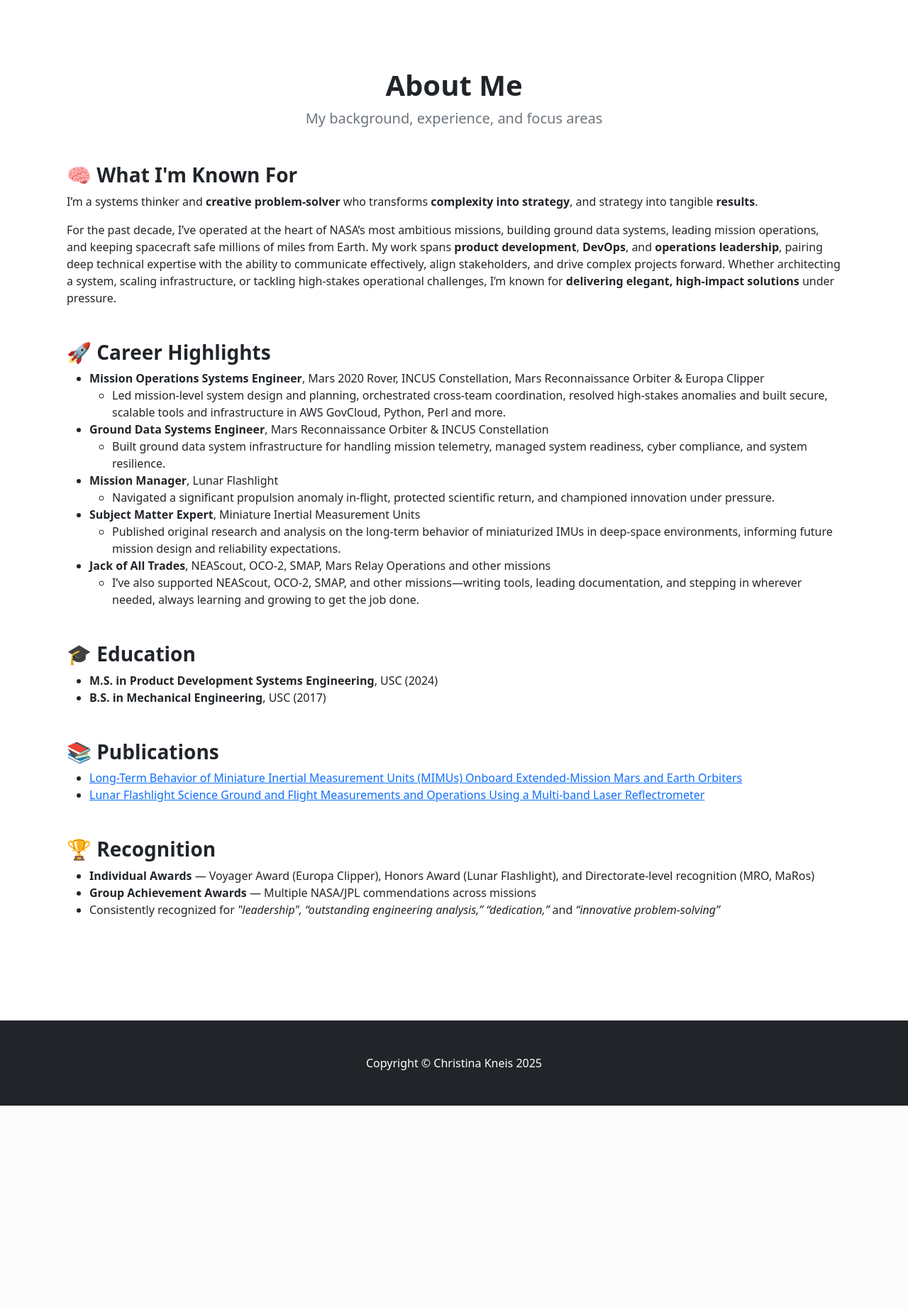
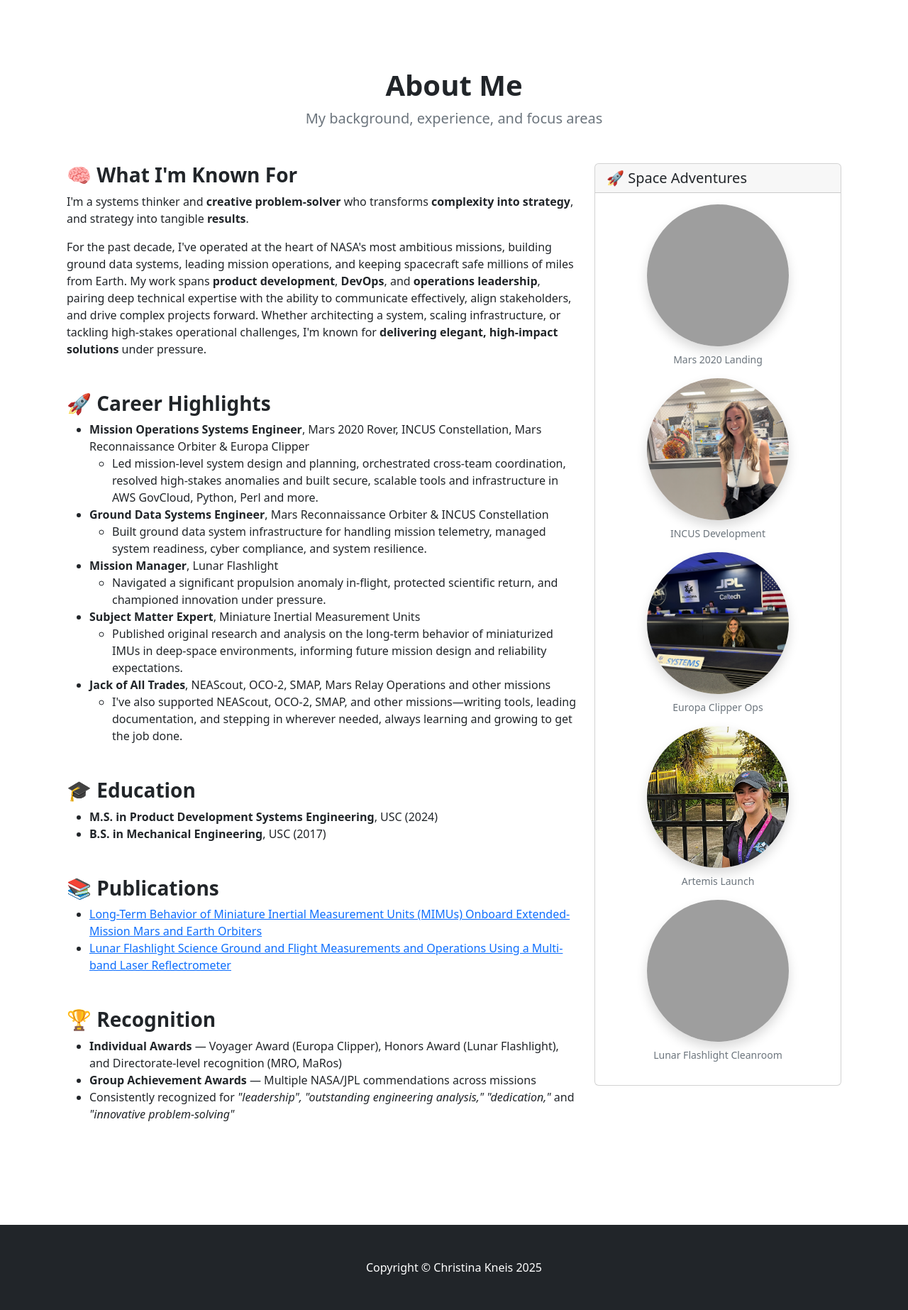
Before and after one commit to christinakneis/blog-flask-webapp, a Flask app: page /about in a window 1280 px wide. Shown: the part 56-1902 px from the top of the page at 71% size. Before the commit the page ends 1614 px from the top, so only its background shows below. Run offline with Flask 3, Linux system fonts and the light colour scheme; some libraries are stand-ins or nearby versions; grey boxes are pictures that could not be loaded.

Commit message:
more formatting updates

```diff
--- a/app/templates/about.html
+++ b/app/templates/about.html
@@ -8,20 +8,23 @@
         <p class="lead text-muted">My background, experience, and focus areas</p>
     </div>
 
+    <div class="row">
+        <!-- Main content -->
+        <div class="col-lg-8">
             <!-- What I'm Known For -->
             <div class="mb-5">
                 <h3 class="fw-semibold">🧠 What I'm Known For</h3>
                 <p>
-            I’m a systems thinker and <strong>creative problem-solver</strong> who transforms <strong>complexity into strategy</strong>,
+                    I'm a systems thinker and <strong>creative problem-solver</strong> who transforms <strong>complexity into strategy</strong>,
                     and strategy into tangible <strong>results</strong>.
                 </p>
                 <p>
-            For the past decade, I’ve operated at the heart of NASA’s most ambitious missions, building
+                    For the past decade, I've operated at the heart of NASA's most ambitious missions, building
                     ground data systems, leading mission operations, and keeping spacecraft safe millions of miles
                     from Earth. My work spans <strong>product development</strong>, <strong>DevOps</strong>, and <strong>operations leadership</strong>, pairing deep
                     technical expertise with the ability to communicate effectively, align stakeholders, and drive
                     complex projects forward. Whether architecting a system, scaling infrastructure, or tackling
-            high-stakes operational challenges, I’m known for <strong>delivering elegant,
+                    high-stakes operational challenges, I'm known for <strong>delivering elegant,
                     high-impact solutions</strong> under pressure.
                 </p>
             </div>
@@ -43,11 +46,9 @@
                         <ul><li>Published original research and analysis on the long-term behavior of miniaturized IMUs in deep-space environments, informing future mission design and reliability expectations.</li></ul>
                     </li>
                     <li><strong>Jack of All Trades</strong>, NEAScout, OCO-2, SMAP, Mars Relay Operations and other missions<br>
-                <ul><li>I’ve also supported NEAScout, OCO-2, SMAP, and other missions—writing tools, leading documentation, and stepping in wherever needed, always learning and growing to get the job done.</li></ul>
-
+                        <ul><li>I've also supported NEAScout, OCO-2, SMAP, and other missions—writing tools, leading documentation, and stepping in wherever needed, always learning and growing to get the job done.</li></ul>
                     </li>
                 </ul>
-
             </div>
 
             <!-- Education -->
@@ -86,8 +87,61 @@
                     <li>
                         <strong>Group Achievement Awards</strong> — Multiple NASA/JPL commendations across missions
                     </li>
-            <li>Consistently recognized for <em>"leadership", “outstanding engineering analysis,” “dedication,”</em> and <em>“innovative problem-solving”</em></li>
+                    <li>Consistently recognized for <em>"leadership", "outstanding engineering analysis," "dedication,"</em> and <em>"innovative problem-solving"</em></li>
                 </ul>
             </div>
         </div>
+
+        <!-- Right column with images -->
+        <div class="col-lg-4">
+            <!-- Space Adventures Images -->
+            <div class="card mb-4">
+                <div class="card-header">
+                    <h5 class="mb-0">🚀 Space Adventures</h5>
+                </div>
+                <div class="card-body text-center">
+                    <div class="mb-3">
+                        <img src="{{ url_for('static', filename='assets/home/mars2020.png') }}"
+                            alt="Christina Kneis Mars 2020 Mars Perseverance Rover Landing"
+                            class="shadow"
+                            style="width: 200px; height: 200px; object-fit: cover; border-radius: 50%;">
+                        <p class="small text-muted mt-2">Mars 2020 Landing</p>
+                    </div>
+
+                    <div class="mb-3">
+                        <img src="{{ url_for('static', filename='assets/home/incus.png') }}"
+                            alt="Christina Kneis INCUS Development"
+                            class="shadow"
+                            style="width: 200px; height: 200px; object-fit: cover; border-radius: 50%;">
+                        <p class="small text-muted mt-2">INCUS Development</p>
+                    </div>
+
+                    <div class="mb-3">
+                        <img src="{{ url_for('static', filename='assets/home/clipper.png') }}"
+                            alt="Christina Kneis Europa Clipper Ops"
+                            class="shadow"
+                            style="width: 200px; height: 200px; object-fit: cover; border-radius: 50%;">
+                        <p class="small text-muted mt-2">Europa Clipper Ops</p>
+                    </div>
+
+                    <div class="mb-3">
+                        <img src="{{ url_for('static', filename='assets/home/rocket.png') }}"
+                            alt="Christina Kneis Artemis Launch"
+                            class="shadow"
+                            style="width: 200px; height: 200px; object-fit: cover; border-radius: 50%;">
+                        <p class="small text-muted mt-2">Artemis Launch</p>
+                    </div>
+
+                    <div class="mb-3">
+                        <img src="{{ url_for('static', filename='assets/home/bunny.png') }}"
+                            alt="Christina Kneis Lunar Flashlight Cleanroom"
+                            class="shadow"
+                            style="width: 200px; height: 200px; object-fit: cover; border-radius: 50%;">
+                        <p class="small text-muted mt-2">Lunar Flashlight Cleanroom</p>
+                    </div>
+                </div>
+            </div>
+        </div>
+    </div>
+</div>
 {% endblock %}
--- a/app/templates/blog.html
+++ b/app/templates/blog.html
@@ -30,6 +30,7 @@
                         <div class="col-12">
                         {% endif %}
                             <div class="card-body">
+                                {% if post.show_dates %}
                                 <div class="small text-muted mb-2">
                                     {{ post.created_at.strftime('%B %d, %Y') }}
                                     {% if post.featured %}
@@ -38,6 +39,7 @@
                                         </span>
                                     {% endif %}
                                 </div>
+                                {% endif %}
 
                                 <h2 class="card-title h4">{{ post.title }}</h2>
                                 <p class="card-text">{{ post.preview }}</p>
```
Also changed, not shown: app/templates/index.html (+10 -8 lines), instance/blog.db. Lines whose indentation alone changed are shown as unchanged.
